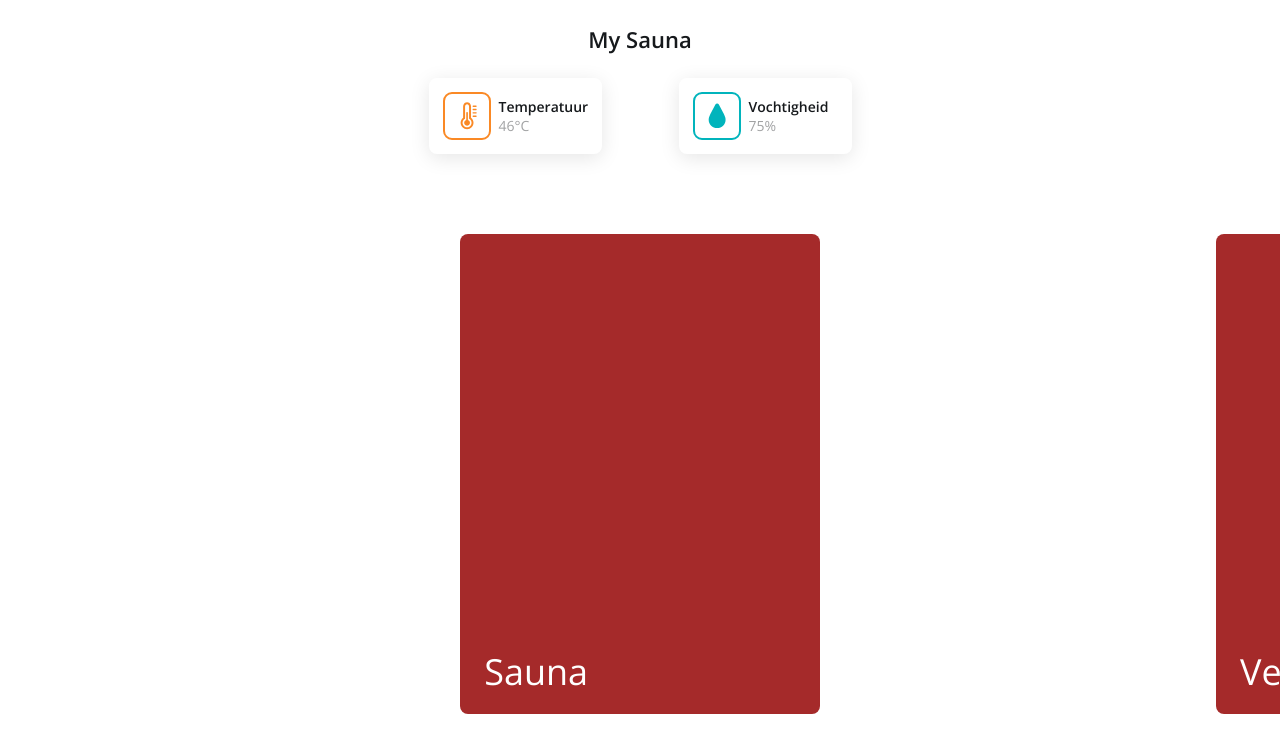
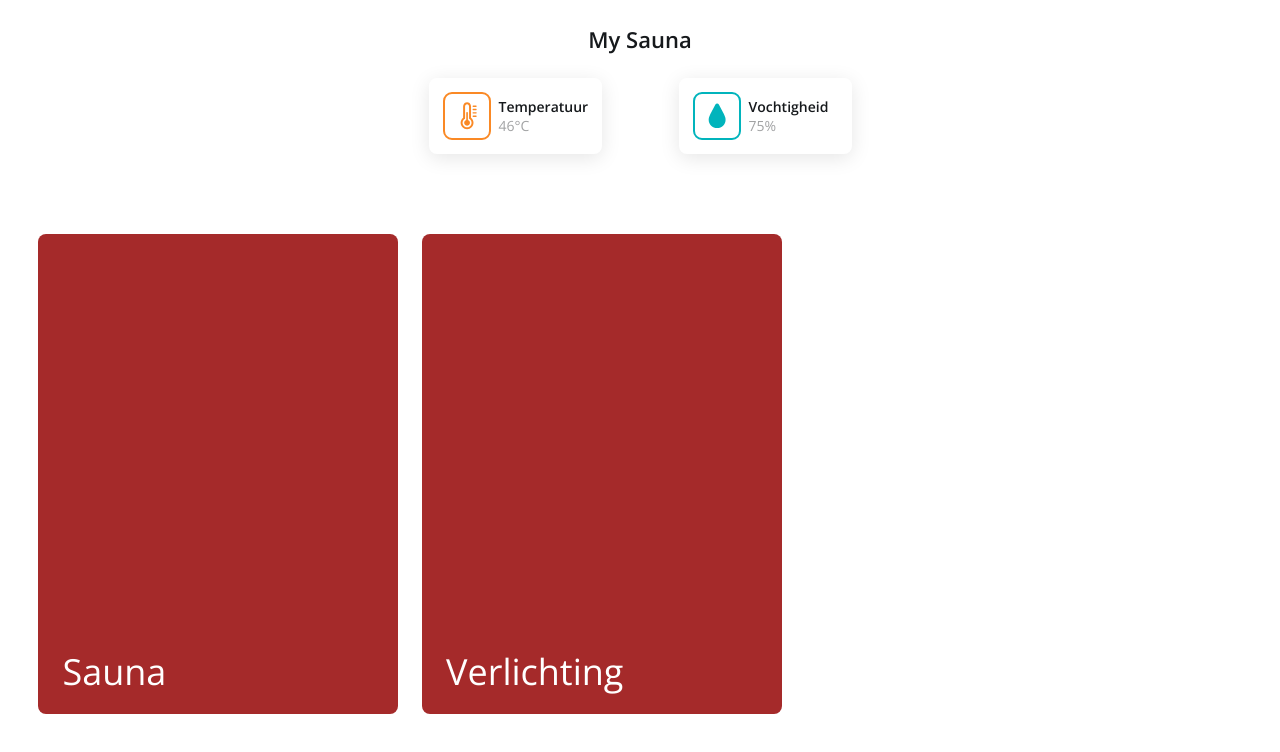
Before and after one commit to jhaenen/Sauna, a Vue app in the folder Site/: page / in a window 1280 px wide. Shown: the top 752 px of the page. Built offline with nearby package versions, Linux system fonts and the light colour scheme; the HTML template or start-up script is replaced by a standard one.

Commit message:
Added gallery animation

```diff
--- a/Site/src/components/gallery.vue
+++ b/Site/src/components/gallery.vue
@@ -24,12 +24,33 @@ export default {
         var setPoint = 0;
         const gallery = document.getElementById("gallery");
         var setTarget = 0;
+        var curPoint = 0;
         var numTargets = gallery.childElementCount - 1;
         var paddingOffset = gallery.children[0].offsetLeft;
         var flick = false;
+        var animate = false;
+
+        setInterval(() => {
+            if(animate) {
+                var dir = 0;
+                if(curPoint < setPoint) { curPoint += 10; dir = 1; }
+                else if(curPoint > setPoint) { curPoint -= 10; dir = -1; }
+
+                gallery.scrollLeft = curPoint;
+
+                if(dir == 1 && curPoint >= setPoint) { gallery.scrollLeft = setPoint; animate = false; }
+                else if(dir == -1 && curPoint <= setPoint) { gallery.scrollLeft = setPoint; animate = false; }
+            }
+        }, 10);
+
+        window.addEventListener("resize", () => {
+            paddingOffset = gallery.children[0].offsetLeft;
+            gallery.scrollLeft = gallery.children[setTarget].offsetLeft - paddingOffset;
+            setPoint = gallery.children[setTarget].offsetLeft - paddingOffset;
+        });
 
         document.addEventListener("pointerdown", (e) => {
-            if(e.target.className == "galleryItem") {
+            if(e.target.className == "galleryItem" && e.buttons == 1) {
                 dragPerm = true;
                 hitPoint = e.clientX;
             }
@@ -37,7 +58,7 @@ export default {
 
         document.addEventListener("pointerup", (e) => {
             if(dragPerm) {
-                if(diff >= (paddingOffset + (gallery.children[setTarget].offsetWidth * .4))) {
+                if(diff >= (paddingOffset + (gallery.children[setTarget].offsetWidth * .2))) {
                     if(setTarget >= (numTargets - 1)) setTarget = numTargets - 1;
                     else setTarget++;
                 } else if((-diff) >= (paddingOffset + (gallery.children[setTarget].offsetWidth / 2))) {
@@ -53,7 +74,8 @@ export default {
                 flick = false;
 
                 diff = 0;
-                gallery.scrollLeft = gallery.children[setTarget].offsetLeft - paddingOffset;
+                curPoint = gallery.scrollLeft;
+                animate = true;
                 setPoint = gallery.children[setTarget].offsetLeft - paddingOffset;
             }
             dragPerm = false;
@@ -64,7 +86,6 @@ export default {
                 var tempDiff = hitPoint - e.clientX;
                 if(Math.abs(diff - tempDiff) > 25) flick = true;
                 diff = tempDiff;
-                //console.log(diff)
                 gallery.scrollLeft = setPoint + diff;
             }
         });
@@ -76,14 +97,14 @@ export default {
     $aspect: (60vh * 230) / 307;
     $clampWidth: 80vw;
     $padding: 50vw;
+    $gap: 24px;
 
     #gallery {
         overflow: hidden;
         display: flex;
         align-items: center;
-        justify-content: space-between;
         margin-top: 10vh;
-        padding-left: calc(#{$padding} - (min(#{$clampWidth}, #{$aspect}) / 2));
+        padding-left: 3vw;
     }
 
     #gallery::-webkit-scrollbar {
@@ -91,12 +112,16 @@ export default {
     }
 
     .spacer {
-        width: 5vw;
+        width: 3vw;
         flex-shrink: 0;
     }
 
     #gallery > :not(:last-child)  {
         display: inline-flex;
-        margin-right: calc(#{$padding - 5} - (min(#{$clampWidth}, #{$aspect}) / 2));
+        margin-right: $gap;
+    }
+
+    #gallery > :nth-last-child(2) {
+        margin-right: 0;
     }
 </style>
```
Also changed, not shown: 2 other files (tests, documents, lock files or other folders).
